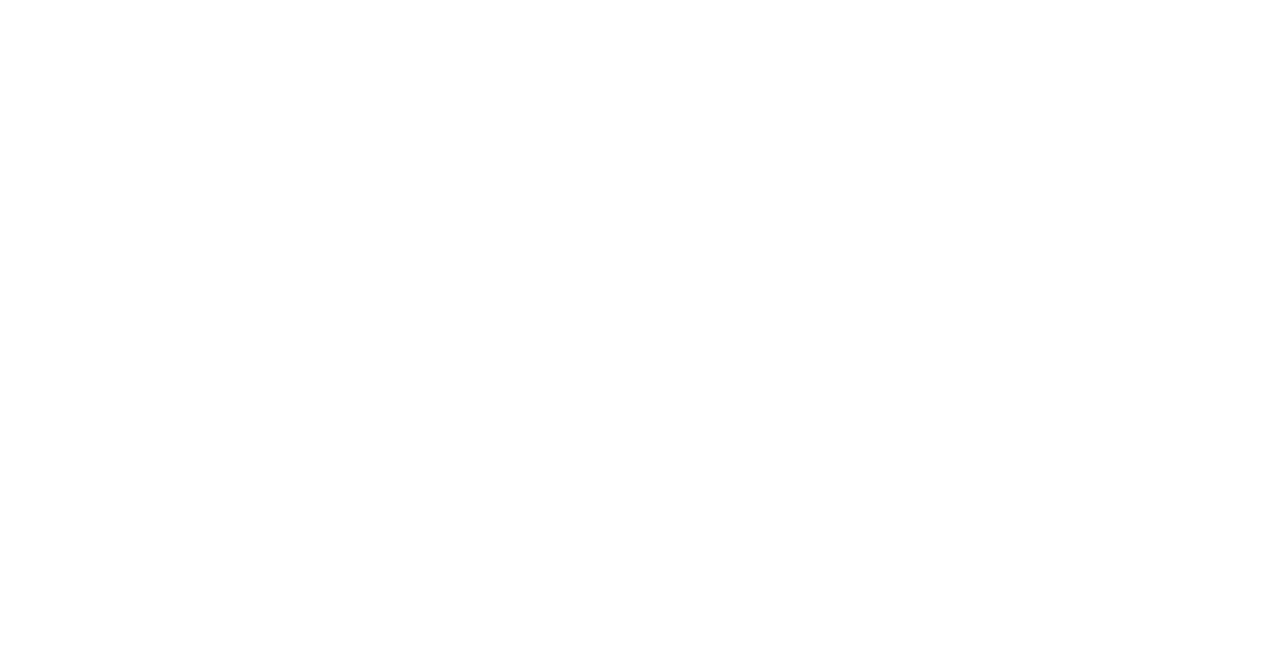
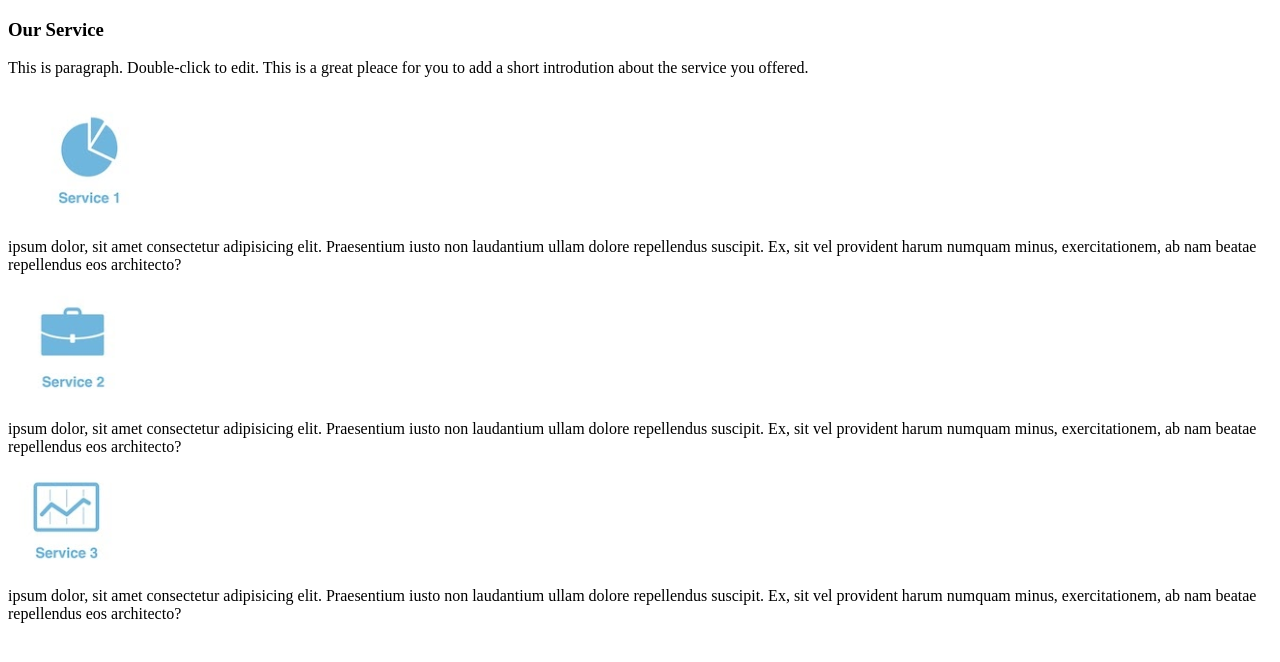
Before and after one commit to luisfernandomp/DesafioEquipe, a plain HTML site: page index.html in a window 1280 px wide. Drawn offline with Linux system fonts and the light colour scheme.

Commit message:
html pronta

```diff
--- a/index.html
+++ b/index.html
@@ -1,11 +1,13 @@
 <!DOCTYPE html>
 <html lang="pt-br">
+
 <head>
     <meta charset="UTF-8">
     <link rel="stylesheet" type="text/css" href="css/style.css">
     <meta name="viewport" content="width=device-width, initial-scale=1.0">
     <title>Twitter</title>
 </head>
+
 <body>
     <header>
         <nav>
@@ -13,10 +15,33 @@
     </header>
     <main>
         <section>
-            <article></article>
+            <article class="services">
+                <h1> Our Service</h1>
+                <div class="textos">
+                    <p>This is paragraph. Double-click to edit. This is a great pleace
+                        for you to add a short introdution about the service you offered.</p>
+                    <img src="images/1.PNG" alt="service 1">
+                    <p>ipsum dolor, sit amet consectetur adipisicing elit.
+                        Praesentium iusto non laudantium ullam dolore repellendus
+                        suscipit. Ex, sit vel provident harum numquam minus,
+                        exercitationem, ab nam beatae repellendus eos architecto?</p>
+                    <img src="images/2.PNG" alt="service 2">
+                    <p>ipsum dolor, sit amet consectetur adipisicing elit.
+                        Praesentium iusto non laudantium ullam dolore repellendus
+                        suscipit. Ex, sit vel provident harum numquam minus,
+                        exercitationem, ab nam beatae repellendus eos architecto?</p>
+                    <img src="images/3.PNG" alt="service 3">
+                    <p>ipsum dolor, sit amet consectetur adipisicing elit.
+                        Praesentium iusto non laudantium ullam dolore repellendus
+                        suscipit. Ex, sit vel provident harum numquam minus,
+                        exercitationem, ab nam beatae repellendus eos architecto?</p>
+                </div>
+
+            </article>
         </section>
     </main>
     <footer>
     </footer>
 </body>
+
 </html>
```
Also changed, not shown: images/1.PNG (added), images/2.PNG (added), images/3.PNG (added).
